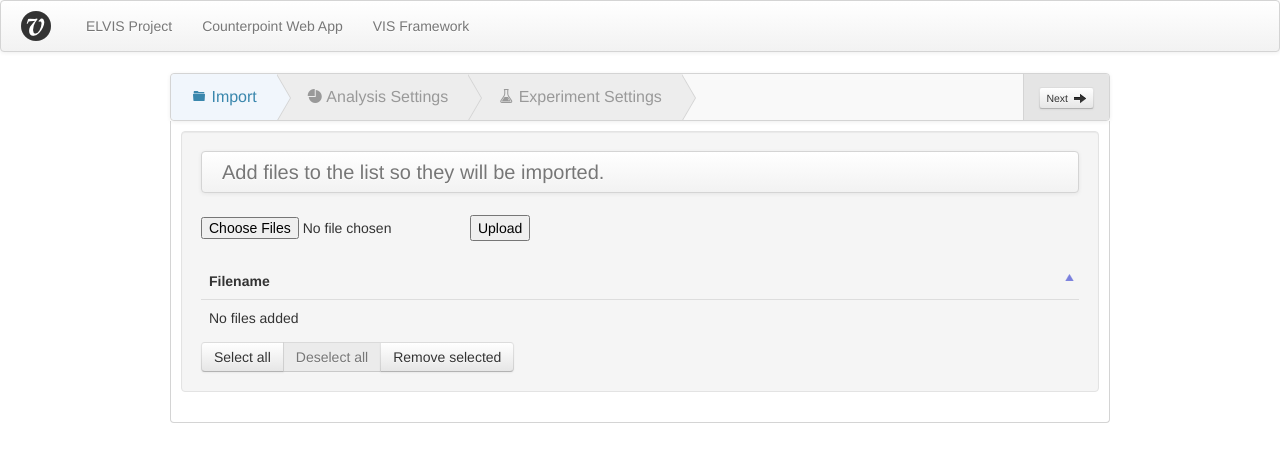
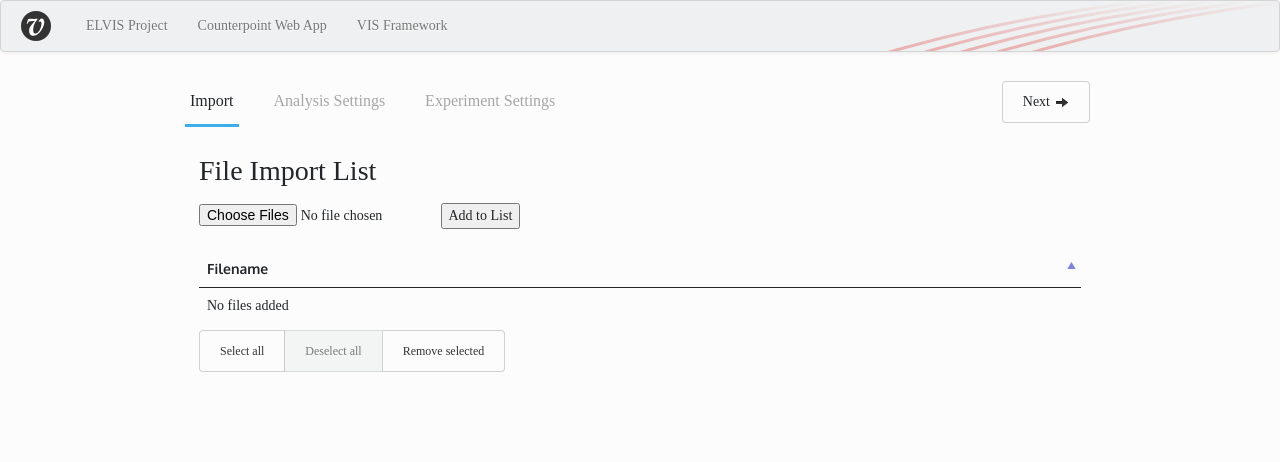
Before and after one commit to ELVIS-Project/web-vis, a Django app: template django_vis/templates/index.html in a window 1280 px wide. Shown: the top 462 px of the page. Run offline with Django 3.2, Linux system fonts and the light colour scheme; the template is opened without the code that fills it, so the values that code supplies are empty; parts of the project's set-up code (start-up, migrations or seed data) failed here and were passed over; some libraries are stand-ins or nearby versions; some web fonts are replaced.

Commit message:
New visual appearance!

```diff
--- a/django_vis/static/css/custom.css
+++ b/django_vis/static/css/custom.css
@@ -1,6 +1,36 @@
+/* Oxygen fonts */
+@font-face {
+  font-family: 'Oxygen-300';
+  font-style: normal;
+  font-weight: 300;
+  src: url('/static/fonts/Oxygen_300_latin.woff') format('woff');
+}
+@font-face {
+  font-family: 'Oxygen-400';
+  font-style: normal;
+  font-weight: 400;
+  src: url('/static/fonts/Oxygen_400_latin.woff') format('woff');
+}
+@font-face {
+  font-family: 'Oxygen-700';
+  font-style: normal;
+  font-weight: 700;
+  src: url('/static/fonts/Oxygen_700_latin.woff') format('woff');
+}
+
+/* Other stuff */
+.fuelux body, .fuelux input {
+    font-family: 'Oxygen-400';
+    color: #232629;
+}
+
+.fuelux body {
+    background-color: #fcfcfc;
+}
+
 #loading-div {
     z-index: 1060;
-    background-color: rgba(0,0,0,0.1);
+    background-color: rgba(0, 0, 0, 0.1);
     position: fixed;
     top: 0;
     right: 0;
@@ -9,7 +39,7 @@
 }
 
 .preloader {
-    position:relative;
+    position: relative;
     top: 50%;
     left: 50%;
 }
@@ -21,3 +51,135 @@
 .fuelux .nav li {
     line-height: 30px;
 }
+
+.fuelux .navbar-inner {
+    background-color: #eff0f1;
+    background-image: url('/static/images/ELVIS_logo_swoosh-small.png');
+    background-position: top right;
+    background-repeat: no-repeat;
+}
+
+.content-title {
+    font-size: 2em;
+    margin-bottom: 20px;
+}
+
+.fuelux .btn-group .btn {
+    font-size: 12px;
+}
+
+.fuelux .btn:focus {
+    background: none;
+    border-color: #1cdc9a;
+}
+
+div.DTTT .btn, .actions .btn, .fuelux .btn {
+    font-family: 'Oxygen-400';
+    color: #232629;
+    background: #fcfcfc;
+    box-shadow: none;
+    border: 1.25px solid rgba(35, 38, 41, 0.2);
+    padding: 10px 20px;
+}
+
+div.DTTT .btn:hover, .actions .btn:hover, .fuelux .btn:hover {
+    border-color: #3daee9;
+    background-color: #fcfcfc;
+}
+
+div.DTTT .btn.disabled, .actions .btn.disabled, .fuelux .btn.disabled {
+    color: #232629;
+    background: #eff0f1;
+}
+
+div.DTTT .btn.disabled:hover, .actions .btn.disabled:hover, .fuelux .btn.disabled:hover {
+    color: #232629;
+    background: #eff0f1;
+}
+
+.fuelux .well {
+    background-color: #fcfcfc;
+    border: none;
+    box-shadow: none;
+    margin-bottom: 0;
+}
+
+.fuelux .wizard .actions {
+    background: none;
+    padding: 5px 20px;
+    border-left: none;
+    top: 0px;
+}
+
+.fuelux .wizard {
+    background-color: #fcfcfc;
+    padding: 5px 0;
+}
+
+.fuelux .wizard ul li:first-child {
+    border-bottom-left-radius: 0;
+    border-top-left-radius: 0;
+    padding-left: 5px;
+    margin-left: 15px;
+}
+
+.fuelux .wizard ul li, .fuelux .wizard ul li.complete {
+    background: none;
+    color: rgba(35, 38, 41, 0.4);
+    padding-left: 5px;
+    margin-left: 15px;
+    padding-right: 5px;
+    margin-right: 15px;
+}
+
+.fuelux .wizard ul li:hover {
+    background: none;
+    color: #232629;
+    border-bottom: 3px solid #ed1515;
+}
+
+.fuelux .wizard ul li.complete:hover {
+    background: none;
+    color: #232629;
+    border-bottom: 3px solid #1cdc9a;
+}
+
+.fuelux .wizard ul li.active {
+    background: none;
+    border-bottom: 3px solid #3daee9;
+    color: #232629;
+}
+
+.fuelux .wizard ul li.active:hover {
+    border-bottom-color: #1cdc9a;
+}
+
+.fuelux div.wizard {
+    border: none;
+    box-shadow: none;
+}
+
+.fuelux div.step-content {
+    border: none;
+}
+
+table.dataTable tr.odd td.sorting_1, table.dataTable tr.even td.sorting_1, table.dataTable tr.odd, table.dataTable tr.even {
+    background: none;
+}
+
+table.dataTable tr.odd td.sorting_1, table.dataTable tr.even td.sorting_1, table.dataTable tr.odd td, table.dataTable tr.even td {
+    border-top-color: #232629;
+}
+
+table.dataTable thead th, .fuelux .table th {
+    border-bottom-color: #232629;
+    font-family: 'Oxygen-700';
+    font-weight: 700;
+}
+
+.fuelux .analysis-settings-btn {
+    margin-top: 5px;
+    margin-left: 5px;
+    margin-right: 5px;
+    margin-bottom: 30px;
+}
--- a/django_vis/templates/index.html
+++ b/django_vis/templates/index.html
@@ -438,23 +438,18 @@
                 <div id="wizard" class="wizard" data-bind="wizardStep: state">
                     <ul class="steps">
                         <li data-target="#import" class="active">
-                            <i class="icon ion-folder"></i>
                             Import
-                            <span class="chevron"></span>
                         </li>
                         <li data-target="#analysis-settings">
-                            <i class="icon ion-pie-graph"></i>
                             Analysis Settings
-                            <span class="chevron"></span>
                         </li>
                         <li data-target="#experiment-settings">
-                            <i class="icon ion-beaker"></i>
                             Experiment Settings
-                            <span class="chevron"></span></li>
+                        </li>
                     </ul>
                     <div class="actions">
                         <button type="button"
-                                class="btn btn-mini btn-next"
+                                class="btn btn-next"
                                 data-last="Visualize">
                             Next<i class="icon-arrow-right"></i></button>
                     </div>
@@ -462,18 +457,12 @@
                 <div class="step-content">
                     <div class="step-pane active" id="import">
                         <div class="well">
-                            <div class="navbar">
-                                <div class="navbar-inner">
-                                    <a class="brand">
-                                        Add files to the list so they will
-                                        be imported.
-                                    </a>
-                                </div>
-                            </div>
+                            <div class="content-title">File Import List</div>
+
                             <form action="upload/" method="post" enctype="multipart/form-data" id="uploadForm">
                                 {% csrf_token %}
                                 <input type="file" multiple="multiple" name="files" />
-                                <input type="submit" value="Upload" />
+                                <input type="submit" value="Add to List" />
                             </form>
                             <table data-bind="tableData: items"
                                    class="table display datatable"
@@ -483,32 +472,18 @@
                             </table>
                         </div>
                     </div>
+
                     <div class="step-pane" id="analysis-settings">
                         <div class="well">
-                             <div class="navbar">
-                                <div class="navbar-inner">
-                                    <a class="brand">
-                                        Select pieces and choose settings for analysis.
-                                    </a>
-                                    <ul class="nav pull-right">
-                                        <li>
-                                            <a data-toggle="modal"
-                                               href="#settings-all">
-                                                <i class="icon-ok"></i>
-                                                Global settings
-                                            </a>
-                                        </li>
-                                        <li>
-                                            <a data-toggle="modal"
-                                               href="#"
-                                               id="settings-selected-button">
-                                                <i class="icon-ok"></i>
-                                                Settings for selected
-                                            </a>
-                                        </li>
-                                    </ul>
-                                </div>
-                            </div>
+                            <div class="content-title">Select pieces and choose settings for analysis.</div>
+                            <a data-toggle="modal" href="#settings-all" class="analysis-settings-btn btn">
+                                <i class="icon-ok"></i>
+                                Global Settings
+                            </a>
+                            <a data-toggle="modal" href="#" id="settings-selected-button" class="analysis-settings-btn btn">
+                                <i class="icon-ok"></i>
+                                Settings for Selected
+                            </a>
                             <div class="modal fade"
                                  id="settings-all"
                                  tabindex="-1"
@@ -653,15 +628,10 @@
                             </table>
                         </div>
                     </div>
+
                     <div class="step-pane" id="experiment-settings">
                         <div class="well">
-                             <div class="navbar">
-                                <div class="navbar-inner">
-                                    <a class="brand">
-                                        Choose settings for the experiment.
-                                    </a>
-                                </div>
-                            </div>
+                        <div class="content-title">Choose settings for the experiment.</div>
                             <form role="form">
                                 <h4>Experiment to Run</h4>
                                 <div class="radio">
```
